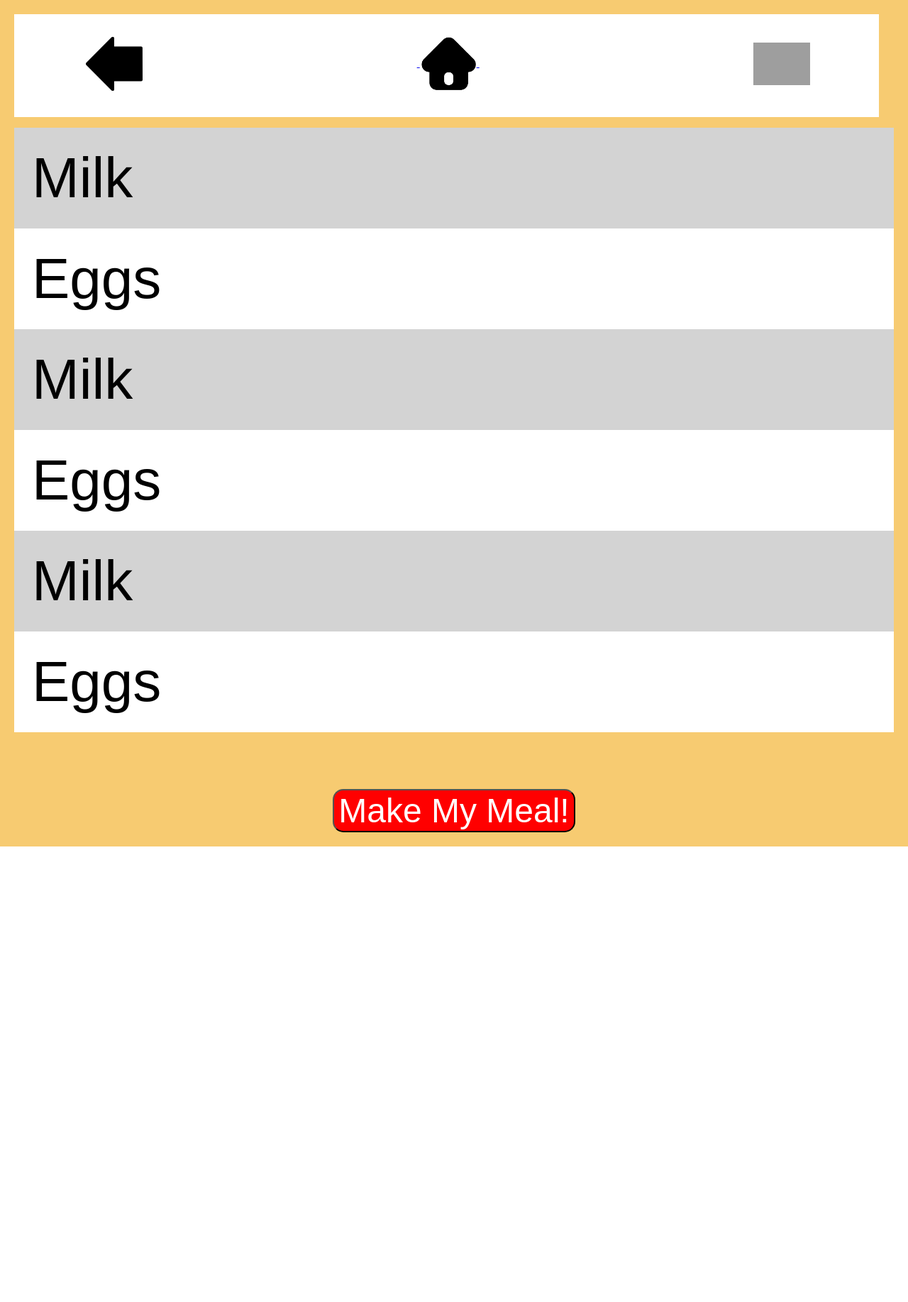
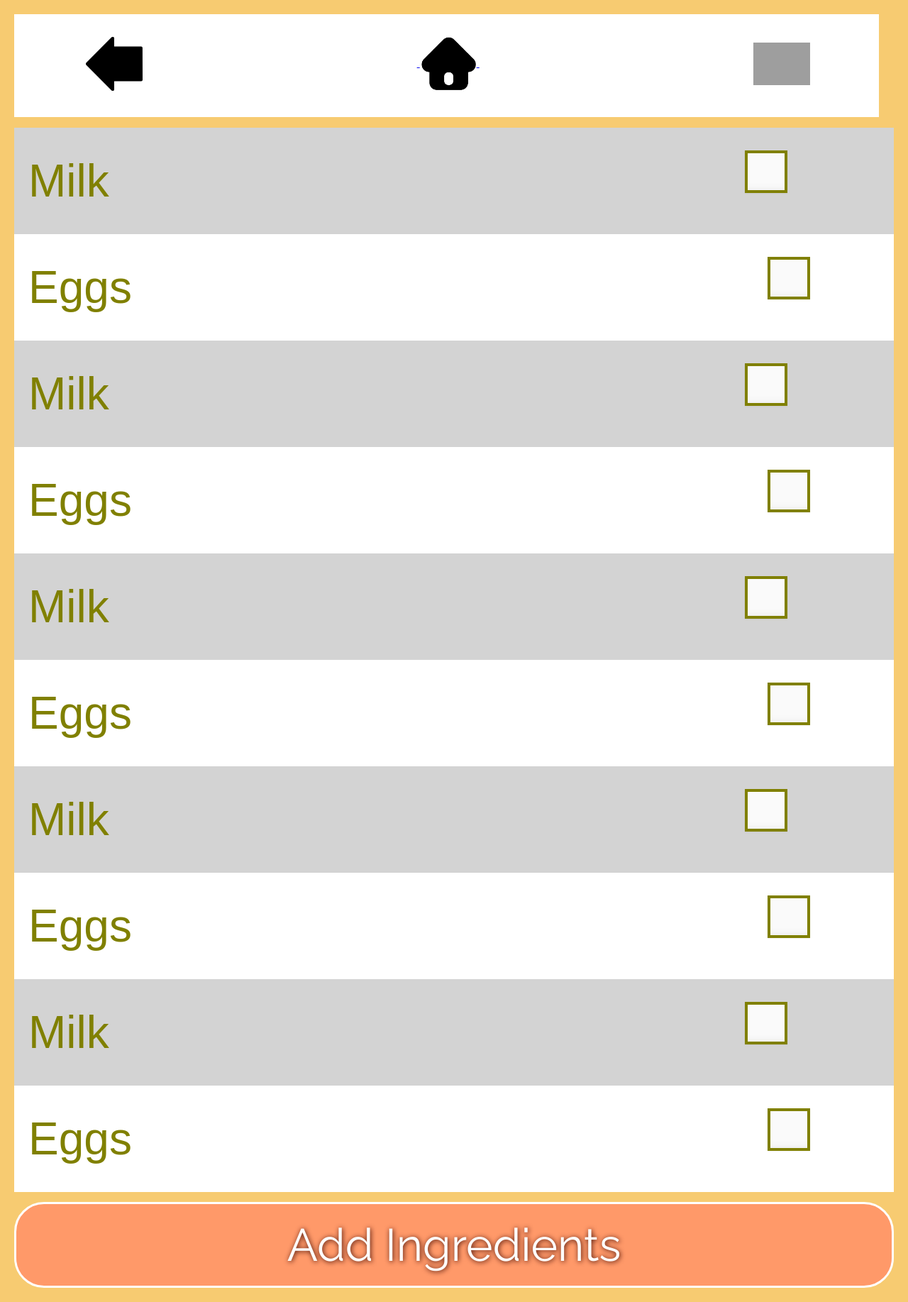
Before and after one commit to anoushkaramkumar/Recipe-Genie, a PHP site: page /screen2.php in a window 1280 px wide. Shown: the whole page at 71% size. Before the commit the page ends 1193 px from the top, so only its background shows below. Run offline with PHP 8.4, Linux system fonts and the light colour scheme; some libraries are stand-ins or nearby versions; grey boxes are pictures that could not be loaded.

Commit message:
screen 2

```diff
--- a/DESI KITCHEN/www/css/screen2.css
+++ b/DESI KITCHEN/www/css/screen2.css
@@ -1,18 +1,25 @@
 .inventory {
     margin-top: 15px;
     width:100%;
-    font-size: 500%;
+    font-size: 400%;
     font-weight: lighter;
     box-shadow: 4px;
     font-family: sans-serif;
+    display: block;
+    line-height: 150px;
 }
 .frsli {
 	background: lightgrey;
-	padding: 25px;
+	padding-left: 20px;
+	line-height: 150px;
+	color: olive;
+	font-weight: 100;
 }
 .secli{
 	background: white;
-	padding: 25px;
+	padding-left: 20px;
+	color: olive;
+	font-weight: 100;
 }
 #toolbar {
 	width: 100%;
@@ -55,3 +62,58 @@ img {
 	border-radius: 15px;
 	color: white;
 }
+input {
+	-webkit-appearance: none;
+	background-color: #fafafa;
+	border: 4px solid olive;
+	box-shadow: 0 1px 2px rgba(0,0,0,0.05), inset 0px -15px 10px -12px rgba(0,0,0,0.05);
+	display: inline-block;
+	position: absolute;
+	width:60px;
+	height:60px;
+	margin-top: 32px;
+	margin-left: 70%;
+	text-align: center;
+}
+input:active, input:checked:active {
+	box-shadow: 0 1px 2px rgba(0,0,0,0.05), inset 0px 1px 3px rgba(0,0,0,0.1);
+}
+
+input:checked {
+	background-color: #e9ecee;
+	border: 4px solid olive;
+	box-shadow: 0 1px 2px rgba(0,0,0,0.05), inset 0px -15px 10px -12px rgba(0,0,0,0.05), inset 15px 10px -12px rgba(255,255,255,0.1);
+	color: olive;
+}
+input:checked:after {
+	content: '\2714';
+	font-size: 45px;
+	position: absolute;
+	top: 0px;
+	left: 5px;
+	color: olive;
+}
+.myButton {
+	background-color:#ff9969;
+	-moz-border-radius:42px;
+	-webkit-border-radius:42px;
+	border-radius:42px;
+	border:3px solid #ffffff;
+	cursor:pointer;
+	color:#ffffff;
+	font-family:Raleway;
+	font-size:400%;
+	padding:20px 26px;
+	text-decoration:none;
+	text-align: center;
+	text-shadow:1px 1px 7px #400a03;
+	position: relative;
+	display: block;
+	margin: auto;
+	margin-top: -50px;
+	width: 100%;
+}
+.myButton:active {
+	position:relative;
+	top:1px;
+}
--- a/DESI KITCHEN/www/screen2.php
+++ b/DESI KITCHEN/www/screen2.php
@@ -35,12 +35,18 @@
     </menuitem>
 </menu>
 </div>
+<form>
 <ul class="inventory" style="list-style-type:none; margin-left:-40px;">
-  <li class="frsli">Milk</li>
-  <li class="secli">Eggs</li>
-  <li class="frsli">Milk</li>
-  <li class="secli">Eggs</li>
-  <li class="frsli">Milk</li>
-  <li class="secli">Eggs</li>
+  <li class="frsli">Milk<input type="checkbox"/></li>
+  <li class="secli">Eggs<input type="checkbox"/></li>
+  <li class="frsli">Milk<input type="checkbox"/></li>
+  <li class="secli">Eggs<input type="checkbox"/></li>
+  <li class="frsli">Milk<input type="checkbox"/></li>
+  <li class="secli">Eggs<input type="checkbox"/></li>
+  <li class="frsli">Milk<input type="checkbox"/></li>
+  <li class="secli">Eggs<input type="checkbox"/></li>
+  <li class="frsli">Milk<input type="checkbox"/></li>
+  <li class="secli">Eggs<input type="checkbox"/></li>
 </ul>
-<div style="text-align:center;"><button type="submit" class="create">Make My Meal!</button></div>
+<button type="submit" class="myButton">Add Ingredients</button>
+</form>
--- a/DESI KITCHEN/www/screen3.php
+++ b/DESI KITCHEN/www/screen3.php
@@ -134,6 +134,7 @@ $("body").html($("body").html().replace(/%20/g,'<b> </b>'));
 	display: block;
 	margin: auto;
 	margin-top: 10px;
+  width: 95%;
 }
 .myButton:hover {
 	background-color:#452c1e;
```
